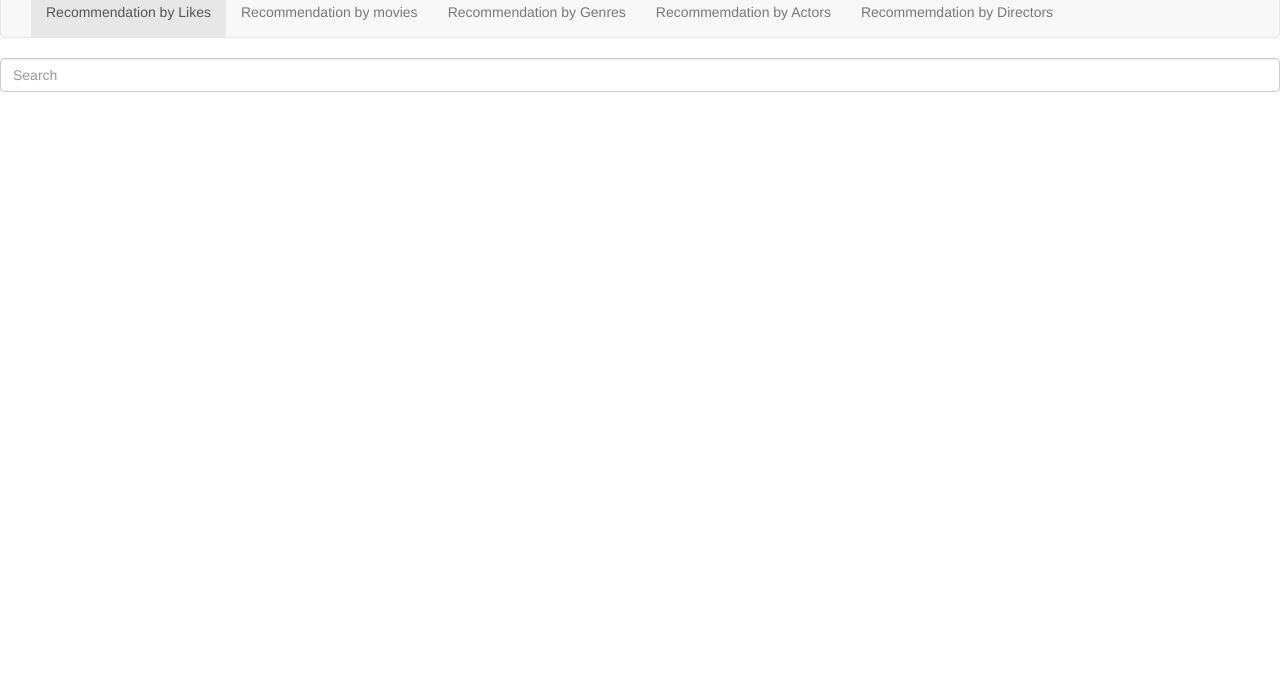
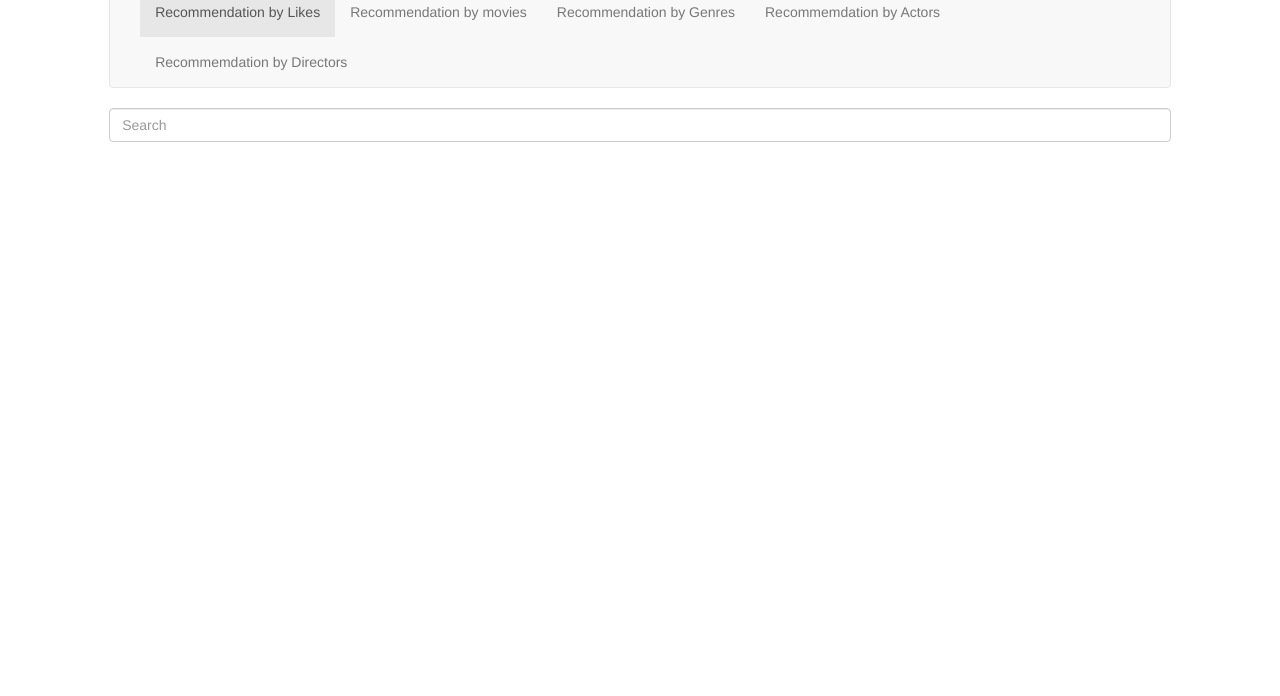
Before and after one commit to shivanshuag/goodwatch, a plain HTML site: page index.html in a window 1280 px wide. Shown: the part 104-800 px from the top of the page. Drawn offline with nearby package versions, Linux system fonts and the light colour scheme; no server answers; files whose address does not match are found by name.

Commit message:
centerd everything

```diff
--- a/index.html
+++ b/index.html
@@ -39,11 +39,9 @@
 </head>
 <body>
 
-
-
+    <div id='main' class="row">
+    <div class="col-xs-10 col-xs-offset-1">
     <h1 class="title">GoodWatch</h1>
-
-    <div id='main'>
           <div id="logout"> Logout </div>
 
       <nav class="navbar navbar-default" role="navigation">
@@ -72,13 +70,13 @@
       </nav>
                   <input type="text" class="form-control name-search" placeholder="Search">
       <div class="row">
-        <div class="col-xs-9" id='rec'>
+        <div class="col-xs-9 col-xs-offset-1" id='rec'>
 
         </div>
         <div class="col-xs-3">
         </div>
       </div>
-
+    </div>
     </div>
 
     <div class="modal fade" id="modal1">
```
